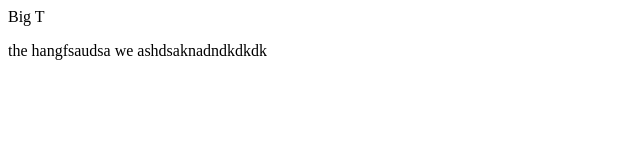
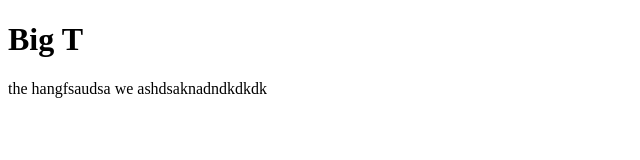
Before and after one commit to tmharnett/HARNETT-3, a plain HTML site: page index.html in a window 1280 px wide. Shown: the whole page, without its empty margins (0-640 px from the left). Drawn offline with Linux system fonts and the light colour scheme.

Commit message:
added big title part 2

```diff
--- a/index.html
+++ b/index.html
@@ -7,9 +7,9 @@
 			</title>
 		</head>
 		<body>
-				<hl>
+				<h1>
 				Big T
-				</Hl>
+				</H1>
 			<p>
 			the hangfsaudsa we ashdsaknadndkdkdk
 			</p>
```
